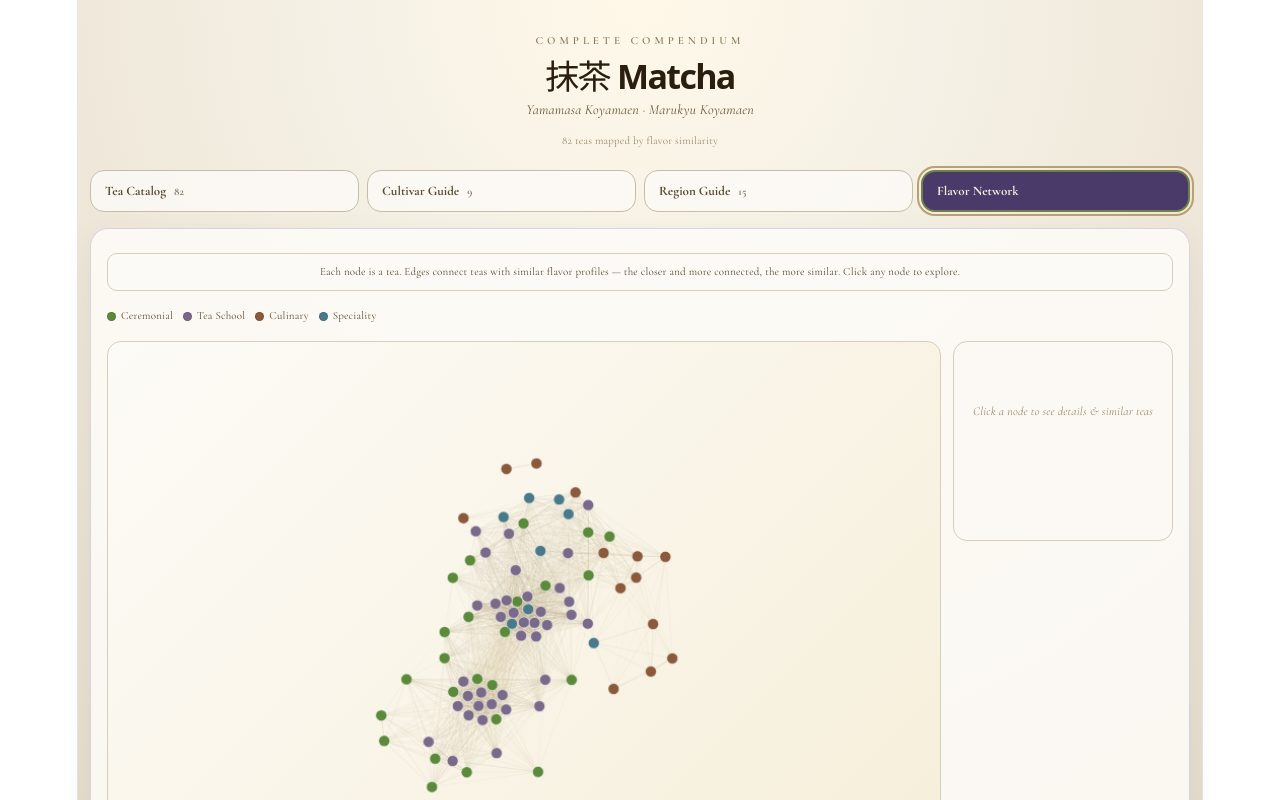
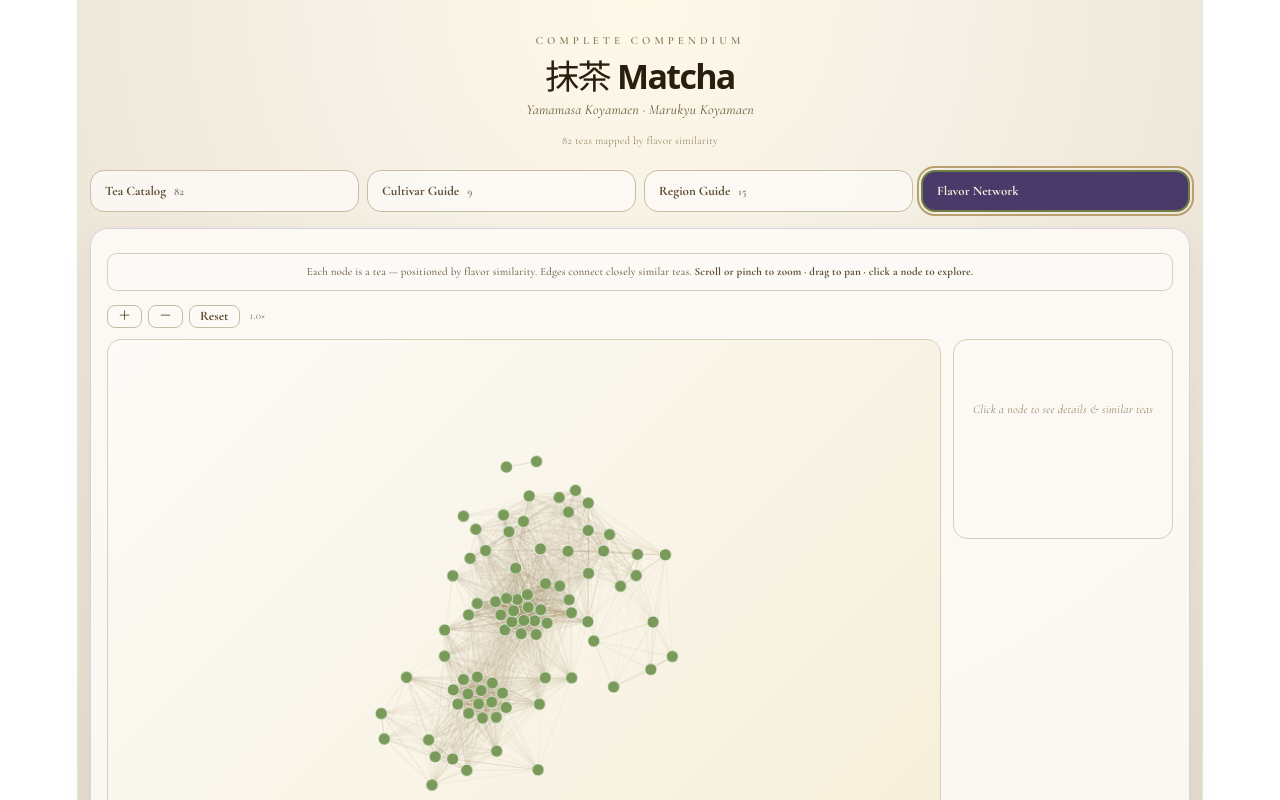
Before and after one commit to ednmolina/matcha-app, a React (Vite) app: page / in a window 1280 px wide. Both pictures are taken after a click on the button "Flavor Network". Shown: the top 800 px of the page. Built offline with nearby package versions, Linux system fonts and the light colour scheme.

Commit message:
Fixing the app layout and allowing zoom in the tea graph

```diff
--- a/src/App.jsx
+++ b/src/App.jsx
@@ -1106,25 +1106,43 @@
               >
                 {expandedDescriptions[tea.id] ? "Show Less" : "Show More"}
               </button>
-              {infoTeaId === tea.id && (
-                <div
-                  style={{
-                    marginTop: 10,
-                    paddingTop: 10,
-                    borderTop: "1px solid #d7c7a7",
-                    animation: "fadeIn .2s ease",
-                  }}
-                >
-                  <div style={{ fontSize: 9, color: "#8a7a5a", fontWeight: 700, letterSpacing: 1, textTransform: "uppercase", marginBottom: 6 }}>
-                    Most Similar Teas
-                  </div>
-                  <SimilarTeaList tea={tea} compact />
-                </div>
-              )}
             </article>
           ))}
         </div>
       )}
+
+      {infoTeaId && (() => {
+        const infoTea = teas.find((t) => t.id === infoTeaId);
+        if (!infoTea) return null;
+        return (
+          <div
+            style={{ position: "fixed", inset: 0, background: "rgba(30,20,10,.45)", zIndex: 1200, display: "flex", alignItems: "center", justifyContent: "center", padding: 20 }}
+            onClick={() => setInfoTeaId(null)}
+          >
+            <div
+              style={{ background: "#fdf8f0", borderRadius: 18, padding: "20px 18px 22px", maxWidth: 360, width: "100%", boxShadow: "0 24px 64px rgba(0,0,0,.35)", animation: "fadeIn .2s ease" }}
+              onClick={(e) => e.stopPropagation()}
+            >
+              <div style={{ display: "flex", justifyContent: "space-between", alignItems: "flex-start", marginBottom: 14 }}>
+                <div>
+                  <div style={{ fontFamily: "'Cormorant Garamond',serif", fontWeight: 700, fontSize: 18, color: "#3a2e1e", lineHeight: 1.1 }}>{infoTea.name}</div>
+                  <div style={{ fontSize: 13, color: "#8a7a5a", marginTop: 2 }}>{infoTea.kanji}</div>
+                </div>
+                <button
+                  onClick={() => setInfoTeaId(null)}
+                  style={{ border: "none", background: "#ede4d0", color: "#5a4a30", borderRadius: 999, width: 30, height: 30, cursor: "pointer", fontSize: 16, display: "flex", alignItems: "center", justifyContent: "center", flexShrink: 0 }}
+                >
+                  ✕
+                </button>
+              </div>
+              <div style={{ fontSize: 10, color: "#8a7a5a", fontWeight: 700, letterSpacing: 1, textTransform: "uppercase", marginBottom: 8 }}>
+                Most Similar Teas
+              </div>
+              <SimilarTeaList tea={infoTea} />
+            </div>
+          </div>
+        );
+      })()}
     </section>
   );
 }
@@ -1169,7 +1187,10 @@
   const canvasRef = useRef(null);
   const simRef = useRef(null);
   const rafRef = useRef(null);
+  const transformRef = useRef({ scale: 1, tx: 0, ty: 0 });
+  const dragRef = useRef(null);
   const [selected, setSelected] = useState(null);
+  const [zoom, setZoom] = useState(1);
   const W = 820, H = 560;
   const EDGE_THRESH = 2.5;
 
@@ -1193,14 +1214,15 @@
       }
     }
 
-    simRef.current = { nodes, edges, alpha: 1.0, hovId: null, selId: null };
-
     function draw(hovId, selId) {
       const canvas = canvasRef.current;
-      if (!canvas || !simRef.current) return;
+      if (!canvas) return;
       const ctx = canvas.getContext("2d");
-      const { nodes, edges } = simRef.current;
+      const { scale, tx, ty } = transformRef.current;
       ctx.clearRect(0, 0, W, H);
+      ctx.save();
+      ctx.setTransform(scale, 0, 0, scale, tx, ty);
+      const lw = 1 / scale;
 
       for (const e of edges) {
         const ni = nodes[e.i], nj = nodes[e.j];
@@ -1209,34 +1231,36 @@
         ctx.moveTo(ni.x, ni.y);
         ctx.lineTo(nj.x, nj.y);
         ctx.strokeStyle = hi
-          ? `rgba(160,110,30,${e.strength * 0.85})`
-          : `rgba(160,140,100,${e.strength * 0.22})`;
-        ctx.lineWidth = hi ? 1.5 : 0.7;
+          ? `rgba(160,110,30,${e.strength * 0.9})`
+          : `rgba(140,120,80,${e.strength * 0.28})`;
+        ctx.lineWidth = hi ? 2 * lw : 0.8 * lw;
         ctx.stroke();
       }
 
       for (const n of nodes) {
         const isSel = n.id === selId, isHov = n.id === hovId;
-        const r = isSel ? 9 : isHov ? 8 : 5.5;
-        if (isSel) { ctx.shadowColor = "rgba(160,110,30,.6)"; ctx.shadowBlur = 14; }
+        const r = (isSel ? 9 : isHov ? 8 : 6) * lw;
+        if (isSel) { ctx.shadowColor = "rgba(160,110,30,.7)"; ctx.shadowBlur = 14 * lw; }
         ctx.beginPath();
         ctx.arc(n.x, n.y, r, 0, Math.PI * 2);
-        ctx.fillStyle = CAT_COLORS_GRAPH[n.tea.category] || "#888";
+        ctx.fillStyle = isSel ? "#c47820" : isHov ? "#4a7030" : "#7a9a5a";
         ctx.fill();
-        ctx.strokeStyle = isSel ? "#b87028" : isHov ? "#8a6830" : "rgba(255,255,255,.55)";
-        ctx.lineWidth = isSel ? 2 : 1;
+        ctx.strokeStyle = isSel ? "#8a5010" : isHov ? "#2a5010" : "rgba(255,255,255,.7)";
+        ctx.lineWidth = (isSel ? 2 : 1) * lw;
         ctx.stroke();
         ctx.shadowBlur = 0;
 
         if (isSel || isHov) {
-          ctx.font = `${isSel ? "700" : "400"} 10px Georgia,serif`;
-          ctx.fillStyle = "#3a2e1e";
-          ctx.fillText(n.tea.name, n.x + 10, n.y + 4);
+          const fs = 11 * lw;
+          ctx.font = `${isSel ? 700 : 500} ${fs}px Georgia,serif`;
+          ctx.fillStyle = "#2a1e0e";
+          ctx.fillText(n.tea.name, n.x + 10 * lw, n.y + 4 * lw);
         }
       }
+      ctx.restore();
     }
 
-    simRef.current.draw = draw;
+    simRef.current = { nodes, edges, alpha: 1.0, hovId: null, selId: null, draw };
 
     function tick() {
       const sim = simRef.current;
@@ -1268,7 +1292,7 @@
         const dx = nj.x - ni.x, dy = nj.y - ni.y;
         const d = Math.sqrt(dx * dx + dy * dy) || 0.01;
         const target = 20 + e.d * 45;
-        const f = ((d - target) * 0.045 * a * e.strength);
+        const f = (d - target) * 0.045 * a * e.strength;
         const fx = (f * dx) / d, fy = (f * dy) / d;
         ni.vx += fx; ni.vy += fy;
         nj.vx -= fx; nj.vy -= fy;
@@ -1288,68 +1312,174 @@
     return () => cancelAnimationFrame(rafRef.current);
   }, []);
 
+  // non-passive wheel listener so preventDefault works
+  useEffect(() => {
+    const canvas = canvasRef.current;
+    if (!canvas) return;
+    const onWheel = (e) => {
+      e.preventDefault();
+      const rect = canvas.getBoundingClientRect();
+      const cx = (e.clientX - rect.left) * (W / rect.width);
+      const cy = (e.clientY - rect.top) * (H / rect.height);
+      const { scale, tx, ty } = transformRef.current;
+      const newScale = Math.max(0.4, Math.min(6, scale * (e.deltaY < 0 ? 1.12 : 0.89)));
+      transformRef.current = {
+        scale: newScale,
+        tx: cx - (cx - tx) * (newScale / scale),
+        ty: cy - (cy - ty) * (newScale / scale),
+      };
+      setZoom(newScale);
+      simRef.current?.draw(simRef.current.hovId, simRef.current.selId);
+    };
+    canvas.addEventListener("wheel", onWheel, { passive: false });
+    return () => canvas.removeEventListener("wheel", onWheel);
+  }, []);
+
   function getNodeAt(x, y) {
     if (!simRef.current) return null;
+    const hitR = 12 / transformRef.current.scale;
     for (const n of simRef.current.nodes) {
       const dx = n.x - x, dy = n.y - y;
-      if (Math.sqrt(dx * dx + dy * dy) <= 12) return n;
+      if (Math.sqrt(dx * dx + dy * dy) <= hitR) return n;
     }
     return null;
   }
 
-  function toCanvas(e) {
+  function toData(clientX, clientY) {
     const rect = canvasRef.current.getBoundingClientRect();
-    return {
-      x: (e.clientX - rect.left) * (W / rect.width),
-      y: (e.clientY - rect.top) * (H / rect.height),
+    const { scale, tx, ty } = transformRef.current;
+    const domX = (clientX - rect.left) * (W / rect.width);
+    const domY = (clientY - rect.top) * (H / rect.height);
+    return { x: (domX - tx) / scale, y: (domY - ty) / scale };
+  }
+
+  function handleMouseDown(e) {
+    dragRef.current = {
+      startX: e.clientX, startY: e.clientY,
+      startTx: transformRef.current.tx, startTy: transformRef.current.ty,
+      moved: false,
     };
   }
 
   function handleMouseMove(e) {
     if (!simRef.current) return;
-    const { x, y } = toCanvas(e);
+    if (dragRef.current) {
+      const dx = e.clientX - dragRef.current.startX;
+      const dy = e.clientY - dragRef.current.startY;
+      if (Math.abs(dx) > 3 || Math.abs(dy) > 3) dragRef.current.moved = true;
+      if (dragRef.current.moved) {
+        const rect = canvasRef.current.getBoundingClientRect();
+        transformRef.current = {
+          ...transformRef.current,
+          tx: dragRef.current.startTx + dx * (W / rect.width),
+          ty: dragRef.current.startTy + dy * (H / rect.height),
+        };
+        simRef.current.draw(simRef.current.hovId, simRef.current.selId);
+        canvasRef.current.style.cursor = "grabbing";
+        return;
+      }
+    }
+    const { x, y } = toData(e.clientX, e.clientY);
     const node = getNodeAt(x, y);
     const newId = node?.id || null;
     if (newId !== simRef.current.hovId) {
       simRef.current.hovId = newId;
-      simRef.current.draw?.(simRef.current.hovId, simRef.current.selId);
+      simRef.current.draw(simRef.current.hovId, simRef.current.selId);
     }
-    canvasRef.current.style.cursor = node ? "pointer" : "default";
+    canvasRef.current.style.cursor = node ? "pointer" : "grab";
   }
 
-  function handleClick(e) {
-    if (!simRef.current) return;
-    const { x, y } = toCanvas(e);
-    const node = getNodeAt(x, y);
-    simRef.current.selId = node?.id || null;
-    simRef.current.draw?.(simRef.current.hovId, simRef.current.selId);
-    setSelected(node?.tea || null);
+  function handleMouseUp(e) {
+    const wasDrag = dragRef.current?.moved;
+    dragRef.current = null;
+    if (!wasDrag) {
+      const { x, y } = toData(e.clientX, e.clientY);
+      const node = getNodeAt(x, y);
+      if (simRef.current) {
+        simRef.current.selId = node?.id || null;
+        simRef.current.draw(simRef.current.hovId, simRef.current.selId);
+      }
+      setSelected(node?.tea || null);
+    }
+    if (canvasRef.current) canvasRef.current.style.cursor = "grab";
   }
+
+  function handleTouchStart(e) {
+    if (e.touches.length === 1) {
+      dragRef.current = {
+        startX: e.touches[0].clientX, startY: e.touches[0].clientY,
+        startTx: transformRef.current.tx, startTy: transformRef.current.ty,
+        moved: false,
+      };
+    }
+  }
+
+  function handleTouchMove(e) {
+    if (e.touches.length === 1 && dragRef.current) {
+      e.preventDefault();
+      const dx = e.touches[0].clientX - dragRef.current.startX;
+      const dy = e.touches[0].clientY - dragRef.current.startY;
+      if (Math.abs(dx) > 4 || Math.abs(dy) > 4) dragRef.current.moved = true;
+      const rect = canvasRef.current.getBoundingClientRect();
+      transformRef.current = {
+        ...transformRef.current,
+        tx: dragRef.current.startTx + dx * (W / rect.width),
+        ty: dragRef.current.startTy + dy * (H / rect.height),
+      };
+      simRef.current?.draw(simRef.current.hovId, simRef.current.selId);
+    }
+  }
+
+  function handleTouchEnd(e) {
+    if (!dragRef.current?.moved && e.changedTouches.length === 1) {
+      const t = e.changedTouches[0];
+      const { x, y } = toData(t.clientX, t.clientY);
+      const node = getNodeAt(x, y);
+      if (simRef.current) {
+        simRef.current.selId = node?.id || null;
+        simRef.current.draw(simRef.current.hovId, simRef.current.selId);
+      }
+      setSelected(node?.tea || null);
+    }
+    dragRef.current = null;
+  }
+
+  function adjustZoom(factor) {
+    const { scale, tx, ty } = transformRef.current;
+    const newScale = Math.max(0.4, Math.min(6, scale * factor));
+    const cx = W / 2, cy = H / 2;
+    transformRef.current = {
+      scale: newScale,
+      tx: cx - (cx - tx) * (newScale / scale),
+      ty: cy - (cy - ty) * (newScale / scale),
+    };
+    setZoom(newScale);
+    simRef.current?.draw(simRef.current.hovId, simRef.current.selId);
+  }
+
+  function resetView() {
+    transformRef.current = { scale: 1, tx: 0, ty: 0 };
+    setZoom(1);
+    simRef.current?.draw(simRef.current.hovId, simRef.current.selId);
+  }
+
+  const btnStyle = {
+    border: "1px solid #c8bca4", background: "rgba(253,251,247,.9)", color: "#5a4a30",
+    borderRadius: 8, padding: "4px 10px", cursor: "pointer", fontSize: 13, fontWeight: 700,
+    lineHeight: 1,
+  };
 
   return (
     <div style={{ marginTop: 8 }}>
-      <div
-        style={{
-          padding: "10px 14px",
-          marginBottom: 12,
-          borderRadius: 10,
-          background: "rgba(253,251,247,.84)",
-          border: "1px solid #d8cdb8",
-          fontSize: 11,
-          color: "#5a4a30",
-          lineHeight: 1.5,
-        }}
-      >
-        Each node is a tea. Edges connect teas with similar flavor profiles — the closer and more connected, the more similar. Click any node to explore.
+      <div style={{ padding: "10px 14px", marginBottom: 12, borderRadius: 10, background: "rgba(253,251,247,.84)", border: "1px solid #d8cdb8", fontSize: 11, color: "#5a4a30", lineHeight: 1.5 }}>
+        Each node is a tea — positioned by flavor similarity. Edges connect closely similar teas. <strong>Scroll or pinch to zoom · drag to pan · click a node to explore.</strong>
       </div>
 
-      <div style={{ display: "flex", gap: 10, marginBottom: 12, flexWrap: "wrap", alignItems: "center" }}>
-        {Object.entries(CAT_COLORS_GRAPH).map(([cat, color]) => (
-          <div key={cat} style={{ display: "flex", alignItems: "center", gap: 5 }}>
-            <div style={{ width: 9, height: 9, borderRadius: "50%", background: color, border: "1px solid rgba(0,0,0,.15)" }} />
-            <span style={{ fontSize: 11, color: "#5a4a30" }}>{cat}</span>
-          </div>
-        ))}
+      <div style={{ display: "flex", gap: 6, marginBottom: 10, alignItems: "center", flexWrap: "wrap" }}>
+        <button style={btnStyle} onClick={() => adjustZoom(1.25)}>＋</button>
+        <button style={btnStyle} onClick={() => adjustZoom(0.8)}>－</button>
+        <button style={btnStyle} onClick={resetView}>Reset</button>
+        <span style={{ fontSize: 11, color: "#8a7a5a", marginLeft: 4 }}>{zoom.toFixed(1)}×</span>
       </div>
 
       <div style={{ display: "flex", gap: 12, alignItems: "flex-start", flexWrap: "wrap" }}>
@@ -1358,20 +1488,19 @@
             ref={canvasRef}
             width={W}
             height={H}
-            style={{
-              width: "100%",
-              borderRadius: 14,
-              border: "1px solid #d8cdb8",
-              background: "linear-gradient(135deg,#fdfbf7,#f5eed8)",
-              display: "block",
-            }}
+            style={{ width: "100%", borderRadius: 14, border: "1px solid #d8cdb8", background: "linear-gradient(135deg,#fdfbf7,#f5eed8)", display: "block", cursor: "grab", touchAction: "none" }}
+            onMouseDown={handleMouseDown}
             onMouseMove={handleMouseMove}
-            onClick={handleClick}
+            onMouseUp={handleMouseUp}
             onMouseLeave={() => {
+              dragRef.current = null;
               if (!simRef.current) return;
               simRef.current.hovId = null;
-              simRef.current.draw?.(null, simRef.current.selId);
+              simRef.current.draw(null, simRef.current.selId);
             }}
+            onTouchStart={handleTouchStart}
+            onTouchMove={handleTouchMove}
+            onTouchEnd={handleTouchEnd}
           />
         </div>
 
```
